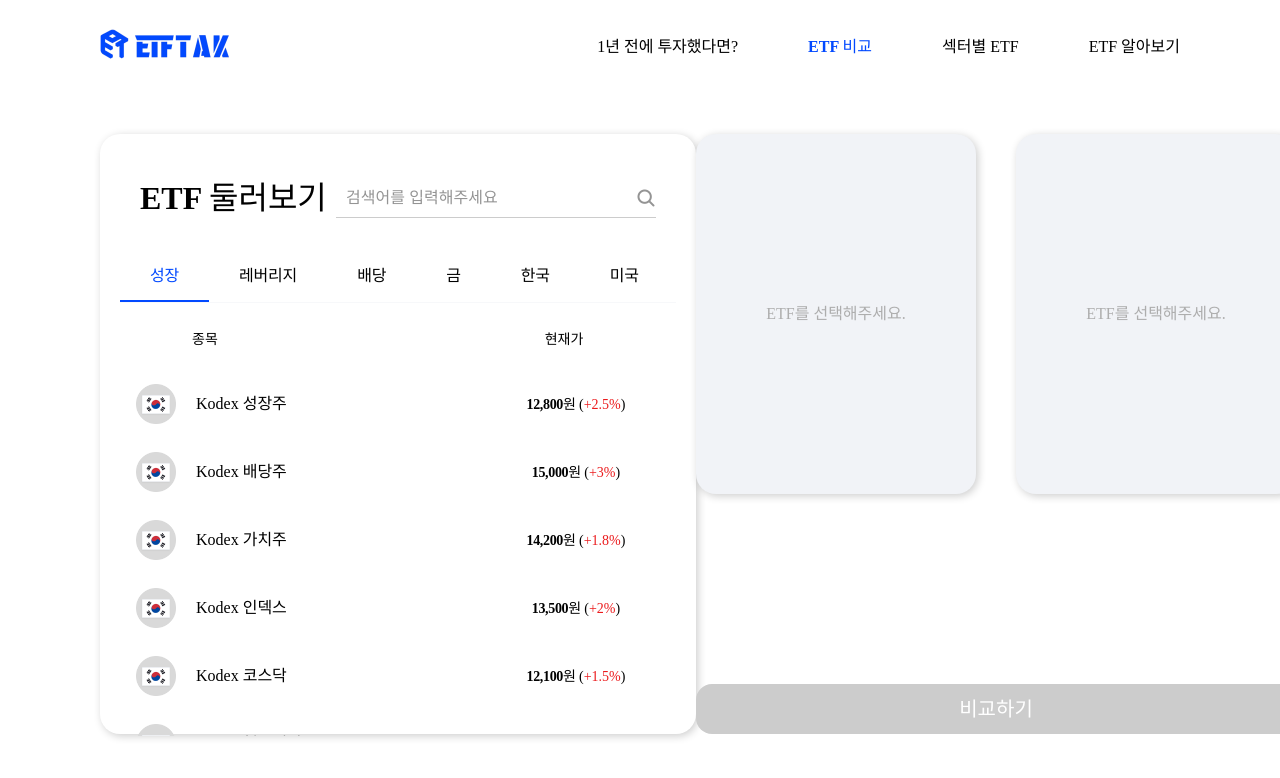
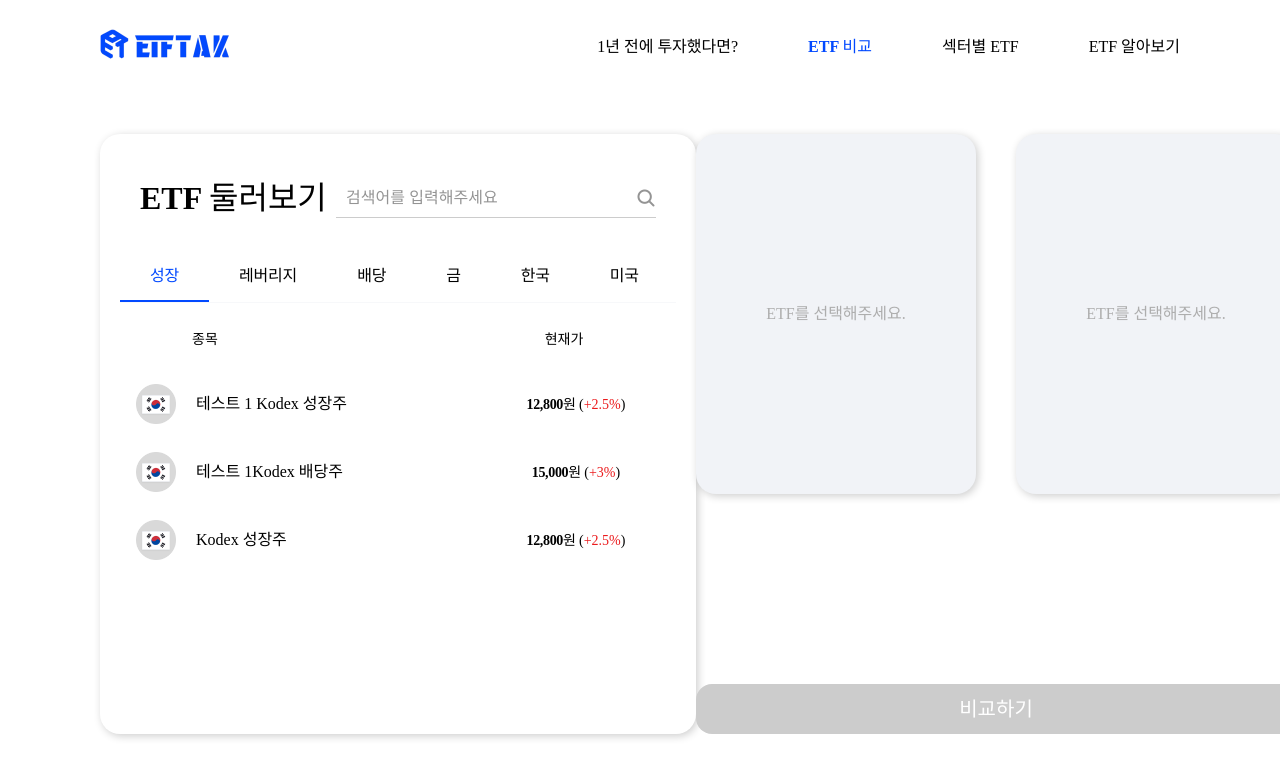
Before and after one commit to ETF-TAK/FE, a React (Vite) app: page /compare in a window 1280 px wide. Shown: the top 778 px of the page. Built offline with nearby package versions, Linux system fonts and the light colour scheme; a web font is replaced by a local one.

Commit message:
feat(#50): 중복종목 개수 출력

```diff
--- a/src/pages/comparePage/ComparePage.jsx
+++ b/src/pages/comparePage/ComparePage.jsx
@@ -11,6 +11,26 @@
 export default function ComparePage() {
   const [etfData, setEtfData] = useState([
     {
+      id: "484880", // API에서 사용하는 고유 ID
+      name: "테스트 1 Kodex 성장주",
+      price: 12800,
+      operator: "삼성자산운용",
+      listedDate: "2020-03-15",
+      netAsset: 2000000000,
+      dividendRate: 2.5,
+      components: ["삼성전자", "LG화학", "카카오"],
+    },
+    {
+      id: "466940", // API에서 사용하는 고유 ID
+      name: "테스트 1Kodex 배당주",
+      price: 15000,
+      operator: "KB자산운용",
+      listedDate: "2018-07-01",
+      netAsset: 1500000000,
+      dividendRate: 3.0,
+      components: ["삼성전자", "SK하이닉스", "네이버"],
+    },
+    {
       name: "Kodex 성장주",
       price: 12800,
       operator: "삼성자산운용",
@@ -19,125 +39,10 @@
       dividendRate: 2.5,
       components: ["삼성전자", "LG화학", "카카오"],
     },
-    {
-      name: "Kodex 배당주",
-      price: 15000,
-      operator: "KB자산운용",
-      listedDate: "2018-07-01",
-      netAsset: 1500000000,
-      dividendRate: 3.0,
-      components: ["삼성전자", "SK하이닉스", "네이버"],
-    },
-    {
-      name: "Kodex 가치주",
-      price: 14200,
-      operator: "미래에셋자산운용",
-      listedDate: "2019-10-01",
-      netAsset: 2500000000,
-      dividendRate: 1.8,
-      components: ["LG전자", "현대차", "SK텔레콤"],
-    },
-    {
-      name: "Kodex 인덱스",
-      price: 13500,
-      operator: "NH아문디자산운용",
-      listedDate: "2021-05-20",
-      netAsset: 3000000000,
-      dividendRate: 2.0,
-      components: ["삼성전자", "현대차", "NAVER"],
-    },
-    {
-      name: "Kodex 코스닥",
-      price: 12100,
-      operator: "한국투자신탁운용",
-      listedDate: "2022-03-01",
-      netAsset: 1500000000,
-      dividendRate: 1.5,
-      components: ["카카오게임즈", "펄어비스", "CJ ENM"],
-    },
-    {
-      name: "Kodex 헬스케어",
-      price: 18000,
-      operator: "삼성자산운용",
-      listedDate: "2020-12-15",
-      netAsset: 2200000000,
-      dividendRate: 1.2,
-      components: ["셀트리온", "삼성바이오로직스", "유한양행"],
-    },
-    {
-      name: "Kodex IT",
-      price: 16000,
-      operator: "미래에셋자산운용",
-      listedDate: "2017-08-01",
-      netAsset: 3200000000,
-      dividendRate: 2.3,
-      components: ["삼성전자", "SK하이닉스", "LG디스플레이"],
-    },
-    {
-      name: "Kodex 에너지",
-      price: 14000,
-      operator: "KB자산운용",
-      listedDate: "2021-11-11",
-      netAsset: 1700000000,
-      dividendRate: 2.7,
-      components: ["SK이노베이션", "S-OIL", "한국가스공사"],
-    },
-    {
-      name: "Kodex 금융",
-      price: 12300,
-      operator: "NH아문디자산운용",
-      listedDate: "2016-09-30",
-      netAsset: 1800000000,
-      dividendRate: 1.9,
-      components: ["KB금융", "신한지주", "하나금융지주"],
-    },
-    {
-      name: "Kodex 해외주식",
-      price: 20000,
-      operator: "한국투자신탁운용",
-      listedDate: "2020-01-01",
-      netAsset: 4000000000,
-      dividendRate: 3.2,
-      components: ["Apple", "Tesla", "Microsoft"],
-    },
-    {
-      name: "Kodex ESG",
-      price: 15500,
-      operator: "삼성자산운용",
-      listedDate: "2021-07-10",
-      netAsset: 1900000000,
-      dividendRate: -1.7,
-      components: ["삼성SDI", "LG화학", "포스코홀딩스"],
-    },
-    {
-      name: "Kodex 자동차alsdkjlaskjdladkjlaskjdlajsl",
-      price: 130000000,
-      type: "자동차",
-      operator: "미래에셋자산운용",
-      listedDate: "2019-04-20",
-      netAsset: 2100000000,
-      dividendRate: 2.1,
-      components: ["현대차", "기아", "현대모비스"],
-    },
-    {
-      name: "Kodex 소재",
-      price: 12500,
-      operator: "KB자산운용",
-      listedDate: "2018-12-01",
-      netAsset: 2000000000,
-      dividendRate: 1.4,
-      components: ["POSCO홀딩스", "롯데케미칼", "한화솔루션"],
-    },
-    {
-      name: "Kodex 통신",
-      price: 11000,
-      operator: "NH아문디자산운용",
-      listedDate: "2017-01-15",
-      netAsset: 1400000000,
-      dividendRate: 2.6,
-      components: ["KT", "SK텔레콤", "LG유플러스"],
-    },
   ]);
+
+  const [overlapCount, setOverlapCount] = useState(0); // overlapCount 상태 추가
+  const [overlappingStocks, setOverlappingStocks] = useState([]); // 중복 종목 정보
   const [selectedEtfs, setSelectedEtfs] = useState([]);
   const [isCompareEnabled, setIsCompareEnabled] = useState(false);
   const [showScrollMessage, setShowScrollMessage] = useState(false);
@@ -166,23 +71,50 @@
     }
   };
 
-  const handleCompareClick = () => {
-    if (isCompareEnabled) {
-      setShowResult(true);
-      setShowScrollMessage(true);
-
-      const selectedData = selectedEtfs.map((etf) => ({
-        name: etf.name,
-        operator: etf.operator,
-        listedDate: etf.listedDate,
-        netAsset: etf.netAsset,
-        dividendRate: etf.dividendRate,
-        components: etf.components,
-      }));
-      setScrollInfo(selectedData);
-      setIsContentVisible(true);
+  const fetchOverlapCount = async () => {
+    try {
+      const response = await axios.post("http://localhost:8080/api/compare", {
+        etfList: selectedEtfs.map((etf) => etf.name), // ETF 이름 또는 ID 전송
+      });
+      setOverlapCount(response.data.overlapCount); // overlapCount 값 업데이트
+    } catch (err) {
+      console.error("Error fetching overlap count:", err.message);
     }
   };
+
+  const handleCompareClick = async () => {
+    if (isCompareEnabled) {
+      try {
+        const response = await axios.post("http://localhost:8080/api/compare", {
+          etfList: selectedEtfs.map((etf) => etf.id), // id 값으로 전송
+        });
+
+        const { overlapCount } = response.data;
+        setOverlapCount(overlapCount); // 서버 응답 값을 상태로 저장
+        setShowResult(true); // 결과 표시
+      } catch (error) {
+        console.error("Error fetching overlapCount:", error.message);
+      }
+    }
+  };
+
+  // const handleCompareClick = () => {
+  //   if (isCompareEnabled) {
+  //     setShowResult(true);
+  //     setShowScrollMessage(true);
+
+  //     const selectedData = selectedEtfs.map((etf) => ({
+  //       name: etf.name,
+  //       operator: etf.operator,
+  //       listedDate: etf.listedDate,
+  //       netAsset: etf.netAsset,
+  //       dividendRate: etf.dividendRate,
+  //       components: etf.components,
+  //     }));
+  //     setScrollInfo(selectedData);
+  //     setIsContentVisible(true);
+  //   }
+  // };
 
   const handleScroll = () => {
     if (showScrollMessage) {
@@ -297,10 +229,21 @@
             ))}
           </div>
 
+          {/* <div className={`comparison-result-summary ${showResult ? "active" : ""}`}>
+            {showResult && (
+              <>
+                <span>15</span>개의 종목이 겹쳐요. <br /> 분산투자 효과가 충분히 유지될 수 있어요.👍🏻
+              </>
+            )}
+          </div> */}
+
           <div className={`comparison-result-summary ${showResult ? "active" : ""}`}>
             {showResult && (
               <>
-                <span>15</span>개의 종목이 겹쳐요. <br /> 분산투자 효과가 충분히 유지될 수 있어요.👍🏻
+                <span>{overlapCount}</span>개의 종목이 겹쳐요. <br />
+                {overlapCount > 5
+                  ? "분산투자 효과가 충분히 유지될 수 있어요. 👍🏻"
+                  : "분산투자 효과가 다소 부족할 수 있어요. 🤔"}
               </>
             )}
           </div>
```
